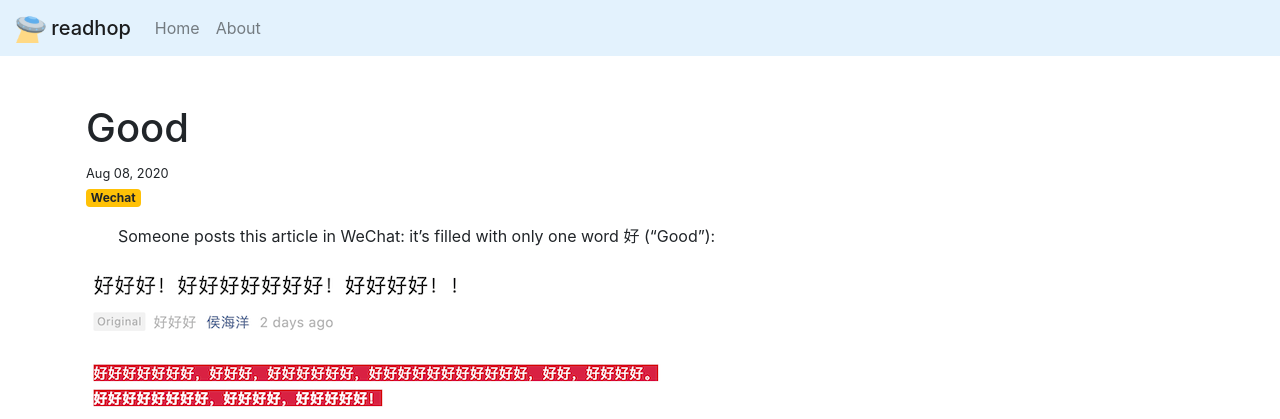
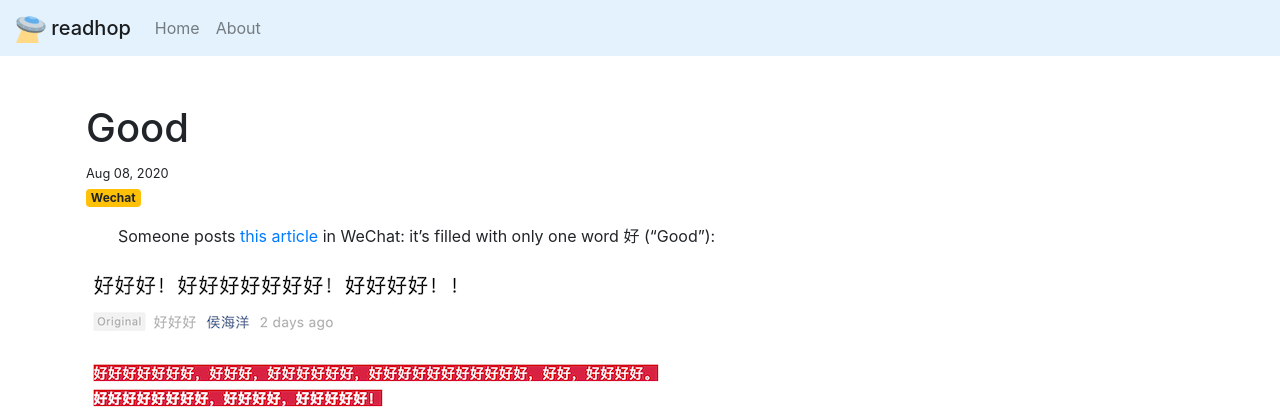
Before and after one commit to robocalpico/robocalpico.github.io, a Jekyll site: the page built from _posts/2020-08-08-good.md, in a window 1280 px wide and 900 px high. Shown: the top 419 px of the window. Built offline with Jekyll 4.4.1, drawn with Linux system fonts in a browser that asks for light colours; a script that is not in the unit is left out; comment, search, counter and statistics services are not loaded; part of the change alters nothing that is shown.

```diff
--- a/_posts/2020-08-08-good.md
+++ b/_posts/2020-08-08-good.md
@@ -6,7 +6,7 @@ categories: Post
 tags: Wechat
 ---
 
-Someone posts this article in WeChat: it’s filled with only one word 好 ("Good"):
+Someone posts [this article](https://mp.weixin.qq.com/s?__biz=MzU5NjQyMjE3Mw==&mid=2247483785&idx=1&sn=80e9207e0b7888f33b08f4e23441168c&chksm=fe63bafbc91433edc5fdb71d31957a65aa1c3d81d9080cf615c7490308e96e74b19bc55219fe#rd) in WeChat: it’s filled with only one word 好 ("Good"):
 
 <figure><img src="{{ "/assets/img/weixin_post.png" | relative_url }}" class="img-fluid" alt="Good weixin post"></figure>
 
```
